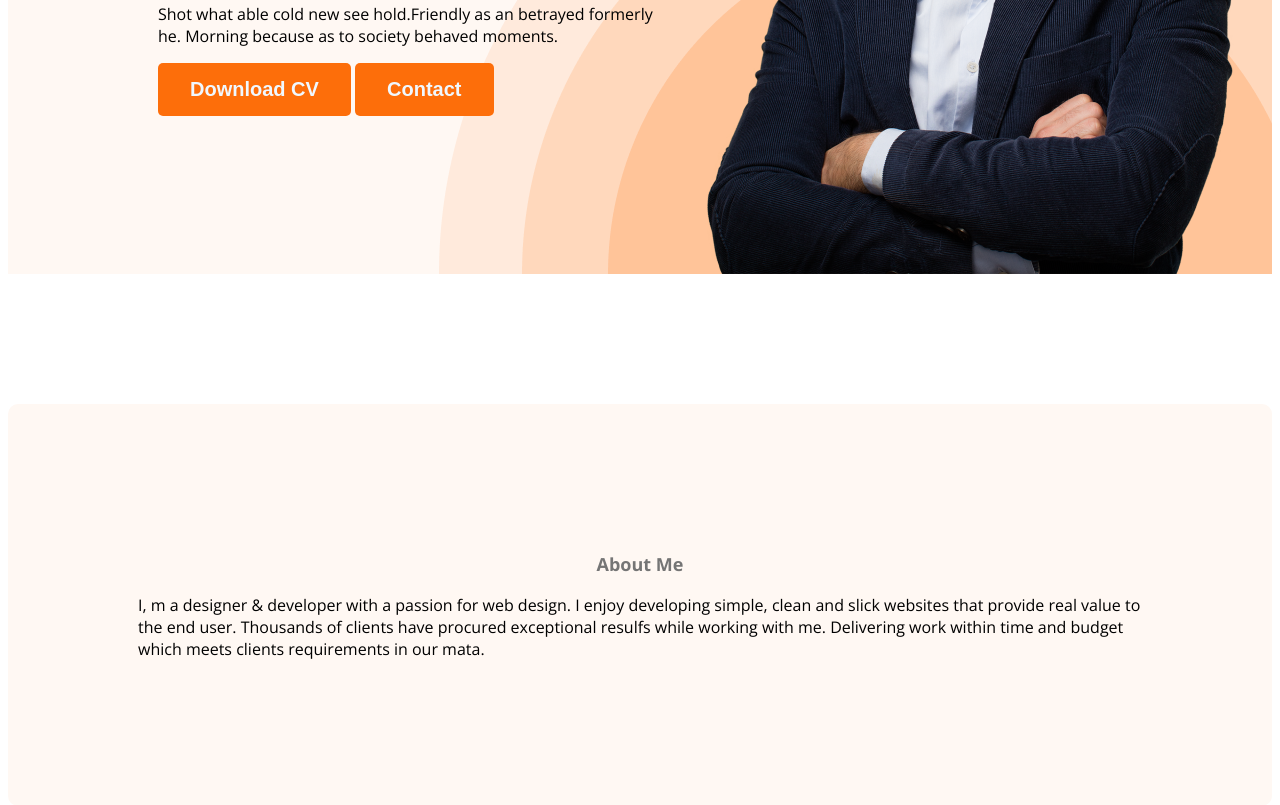
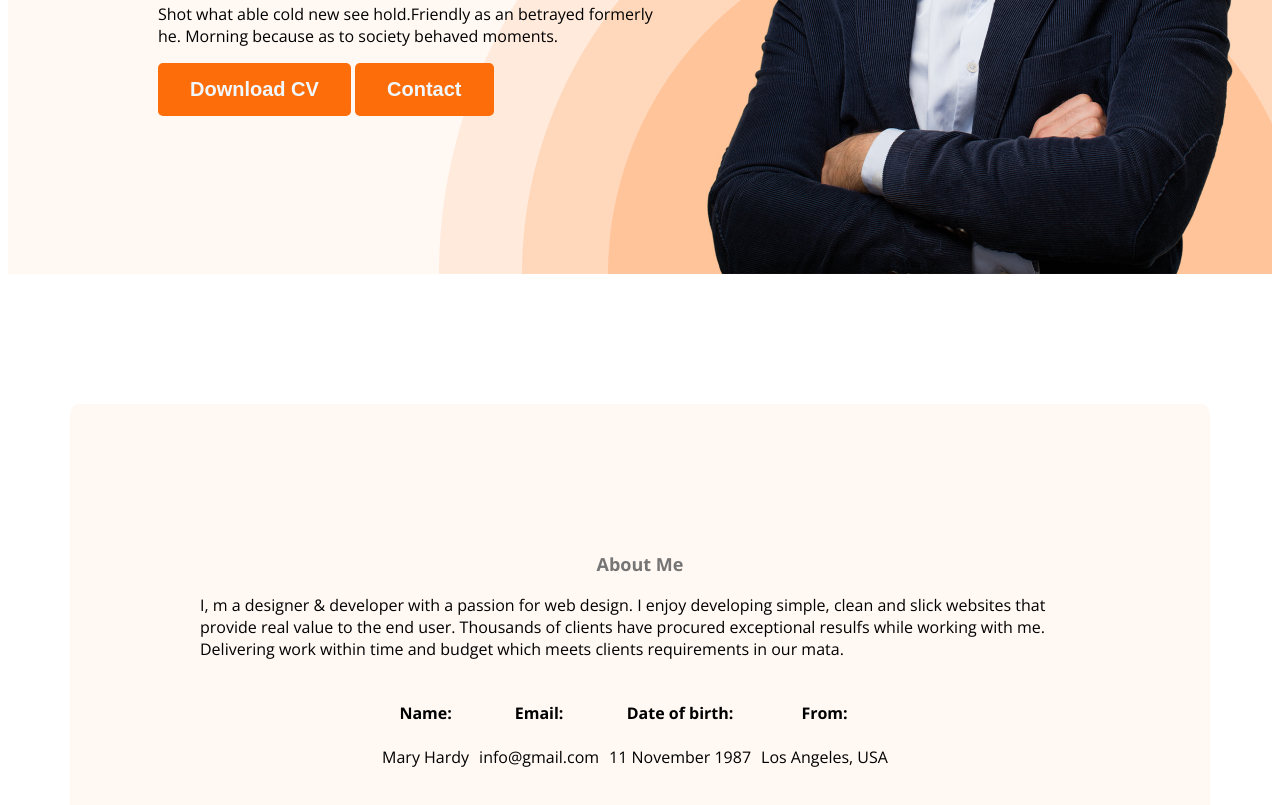
Before and after one commit to Barkat-Ullah/developer-portfolio, a plain HTML site: page developer-portfolio/index.html in a window 1280 px wide. Shown: the part 591-1396 px from the top of the page. Drawn offline with nearby package versions, Linux system fonts and the light colour scheme.

Commit message:
added info

```diff
--- a/developer-portfolio/index.html
+++ b/developer-portfolio/index.html
@@ -24,10 +24,11 @@
         </nav>
         <div class="banner">
             <div class="banner-content">
-                <h3 class="banner-text">Hi, I  am</h3>
+                <h3 class="banner-text">Hi, I am</h3>
                 <h1 class="banner-title">Mary Hardy</h1>
-                <p class="banner-discription">Shot what able cold new see hold.Friendly as an betrayed formerly he. Morning because as to society behaved moments.</p>
-                <button class="primary-btn" >Download CV</button>
+                <p class="banner-discription">Shot what able cold new see hold.Friendly as an betrayed formerly he.
+                    Morning because as to society behaved moments.</p>
+                <button class="primary-btn">Download CV</button>
                 <button class="primary-btn">Contact</button>
             </div>
             <img class="banner-pic" src="./images/hardy.png" alt="">
@@ -36,11 +37,33 @@
     <main>
         <section class="about">
             <h3 class="section-title">About Me</h3>
-            <p class="section-description">I, m a designer & developer with a passion for web design. I enjoy developing simple, clean and
+            <p class="section-description">I, m a designer & developer with a passion for web design. I enjoy developing
+                simple, clean and
                 slick websites that provide real value to the end user. Thousands of clients have procured
                 exceptional resulfs while working with me. Delivering work within time and budget which meets
                 clients requirements in our mata.</p>
+            <div class="about-container">
+                <div class="about-info">
+                    <h4 class="info-title">Name:</h4>
+                    <p class="info-description">Mary Hardy</p>
+                </div>
+                <div class="about-info">
+                    <h4 class="info-title">Email:</h4>
+                    <p class="info-description"> info@gmail.com</p>
+                </div>
+                <div class="about-info">
+                    <h4 class="info-title">Date of birth:
 
+                    </h4>
+                    <p class="info-description">11 November 1987</p>
+                </div>
+                <div class="about-info">
+                    <h4 class="info-title">From:
+
+                    </h4>
+                    <p class="info-description"> Los Angeles, USA</p>
+                </div>
+            </div>
         </section>
 
     </main>
--- a/developer-portfolio/styles/index.css
+++ b/developer-portfolio/styles/index.css
@@ -99,9 +99,23 @@ nav a {
 .banner-discription {
     margin-top: 0px;
 }
+main{
+    max-width: 1140px;
+    margin: 0 auto;
+}
 .about{
     padding: 130px;
     border-radius: 10px;
     background: #FFF8F3;
     margin: 130px 0px;
 }
+.about-container{
+    display: flex;
+    margin-right: 10px;
+    justify-content: center;
+
+}
+.about-info{
+    text-align: center;
+    margin: 5px;
+}
```
